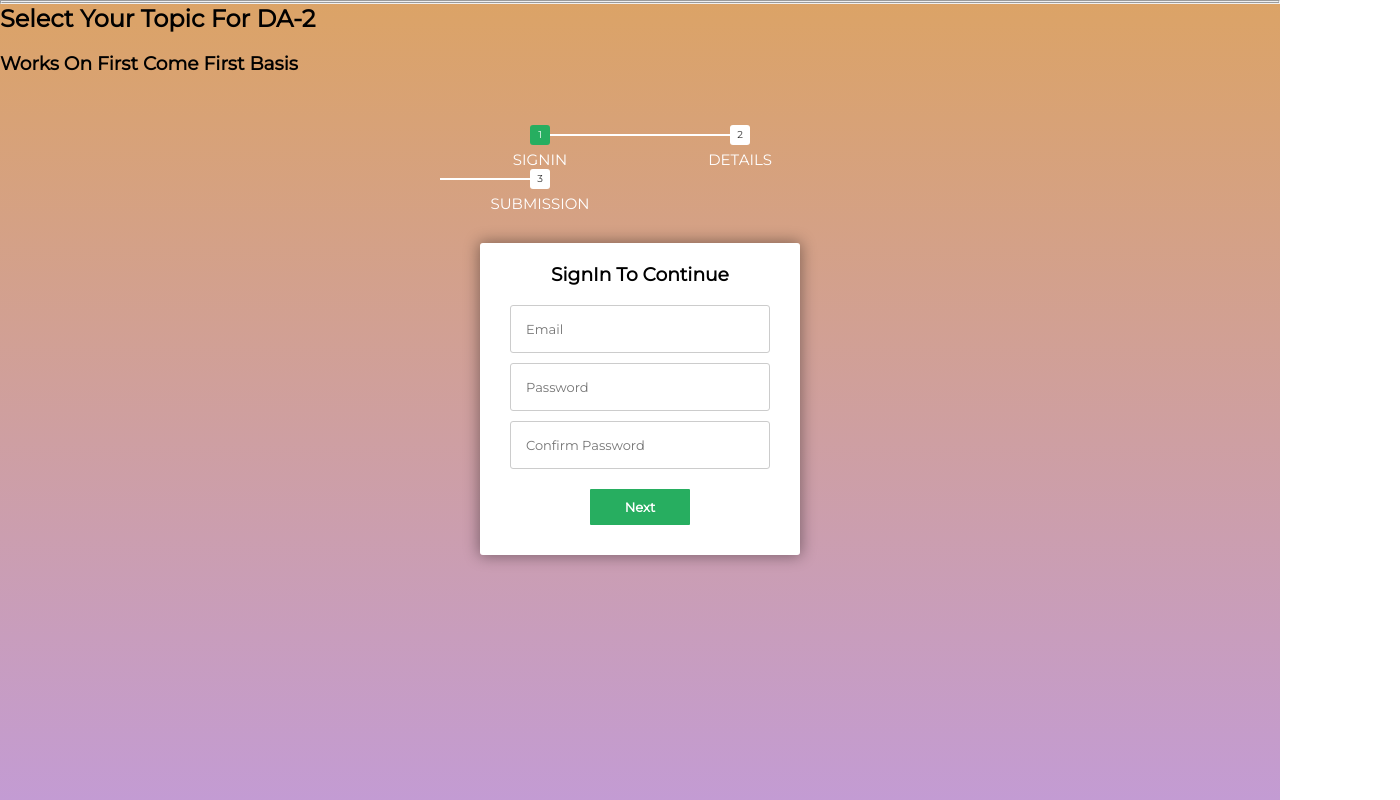
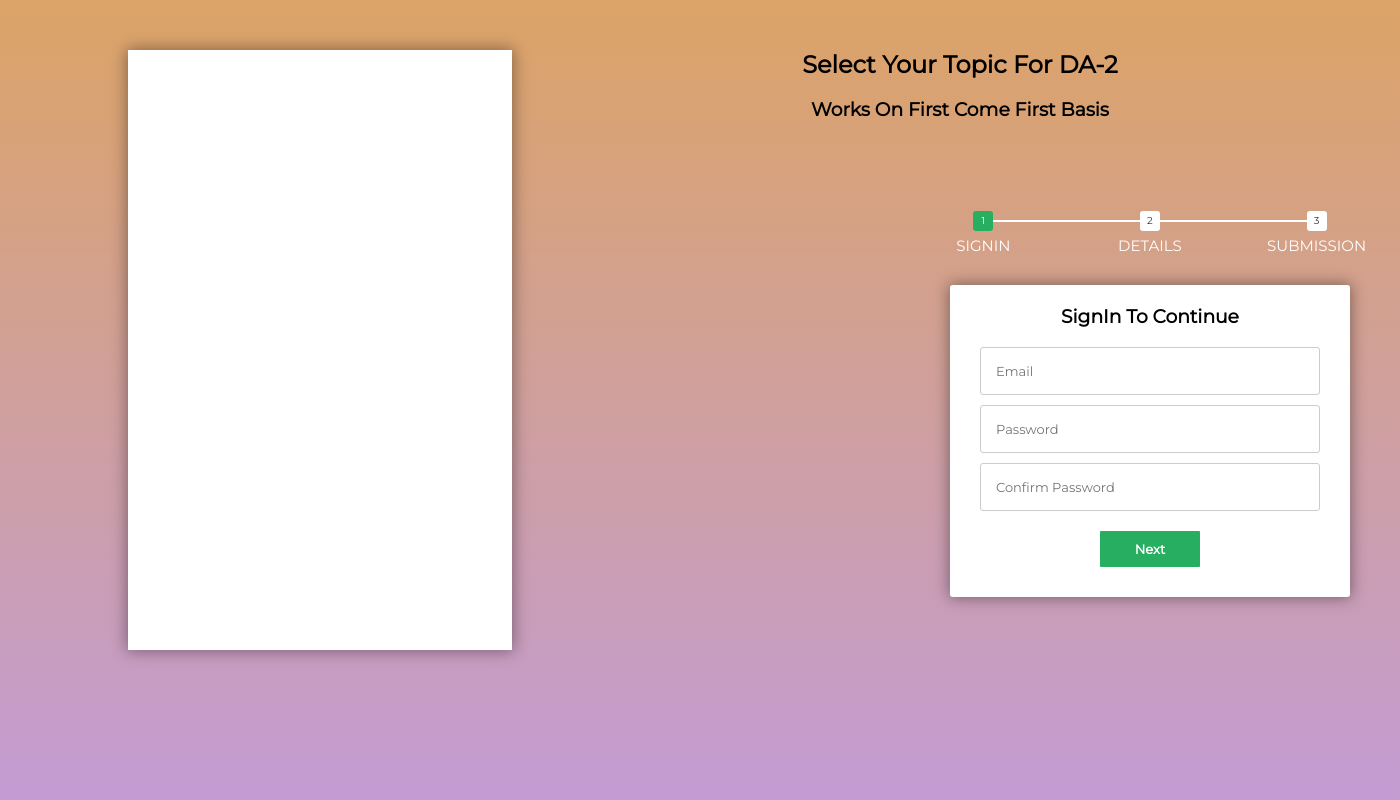
Before and after one commit to diveshlunker/Topic-Selector, a plain HTML site: page index.html in a window 1280 px wide. Shown: the whole page, 1400 px wide, since content can reach past the window. Drawn offline with nearby package versions, Linux system fonts and the light colour scheme.

Commit message:
Add files via upload

```diff
--- a/index.css
+++ b/index.css
@@ -16,10 +16,33 @@ html {
 body {
 	font-family: montserrat, arial, verdana;
 }
+
+#header{
+	margin-left: 450px;
+	margin-top: 50px;
+	text-align: center;
+}
 /*form styles*/
+
+.topicsel{
+	width:500px;
+	margin:0px 10%;
+	text-align: center;
+	position: relative;
+	background: white;
+	border: 0 none;
+	box-shadow: 0 0 15px 1px rgba(0, 0, 0, 0.4);
+	padding: 20px 30px;
+	box-sizing: border-box;
+	width: 30%;
+	height:600px;
+	float:left;
+	overflow: scroll;
+
+}
 #msform {
-	width: 400px;
-	margin: 50px auto;
+	width: 500px;
+	margin: 90px 900px ;
 	text-align: center;
 	position: relative;
 }
@@ -92,7 +115,7 @@ body {
 	color: white;
 	text-transform: uppercase;
 	font-size: 15px;
-	width: 50%;
+	width: 33.33%;
 	float: left;
 	position: relative;
 }
```
